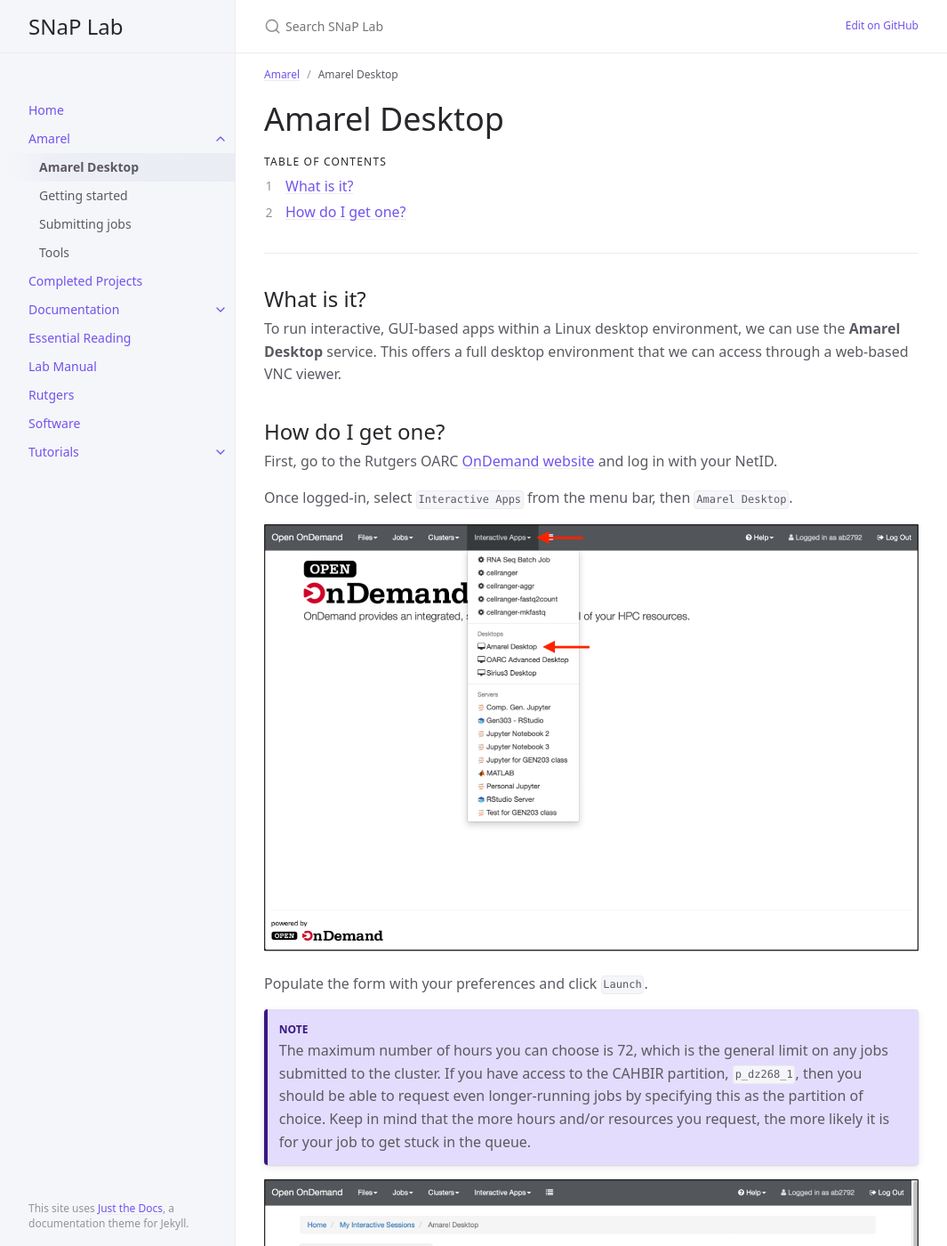
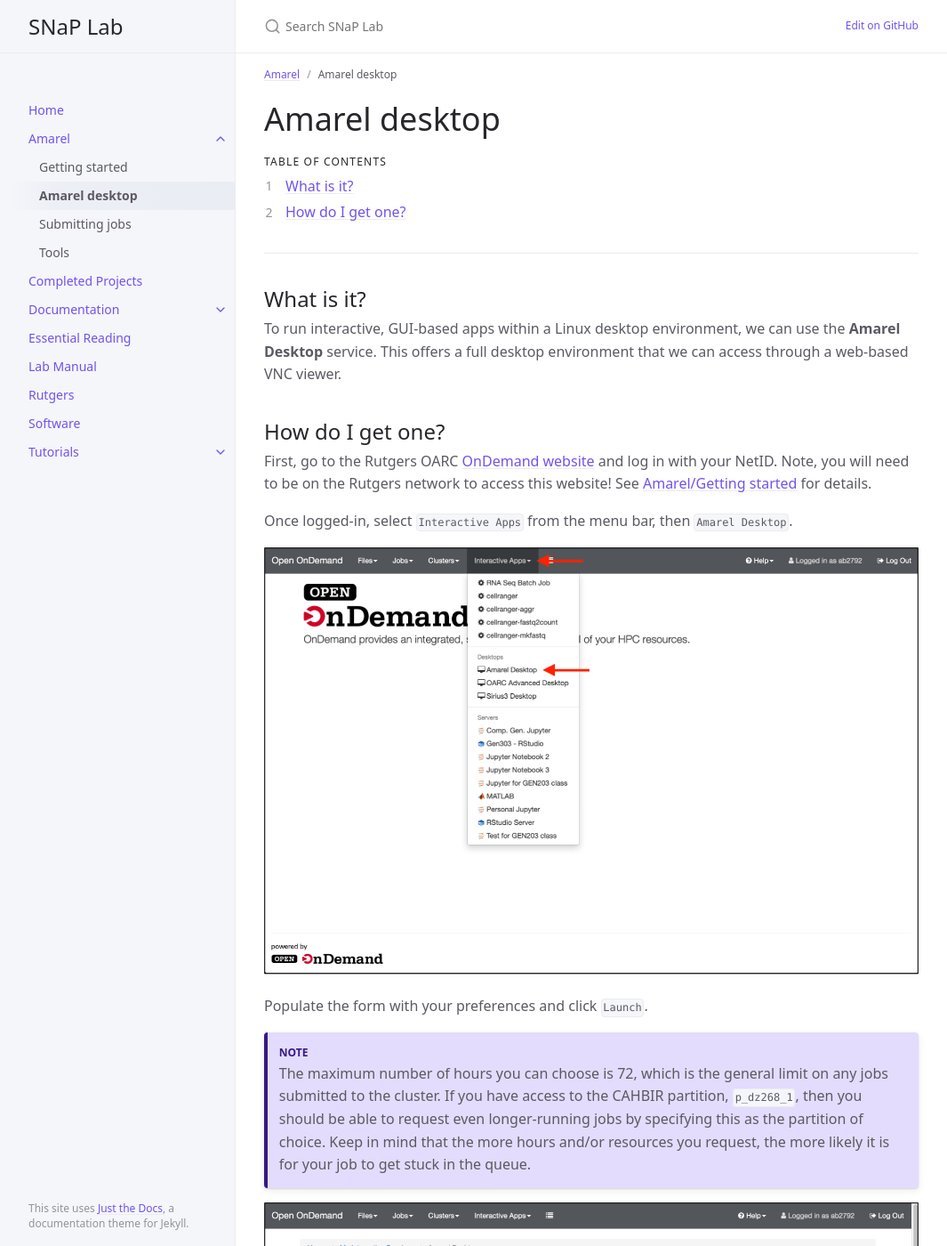
Before and after one commit to LindenParkesLab/snaplab.github.io, a Jekyll site: the page built from docs/amarel/amarel_desktop.md, in a window 1280 px wide and 1400 px high. Shown: the whole window at 89% size, without its empty margins (107-1172 px from the left). Built offline with Jekyll 4.4.1, drawn with Linux system fonts in a browser that asks for light colours; cached includes are drawn as plain includes.

Commit message:
minor revisions

```diff
--- a/docs/amarel/amarel_desktop.md
+++ b/docs/amarel/amarel_desktop.md
@@ -1,11 +1,11 @@
 ---
 layout: default
-title: Amarel Desktop
+title: Amarel desktop
 parent: Amarel
 has_toc: true
 ---
 
-# Amarel Desktop
+# Amarel desktop
 {: .no_toc }
 
 ## Table of contents
@@ -20,10 +20,9 @@ has_toc: true
 
 To run interactive, GUI-based apps within a Linux desktop environment, we can use the **Amarel Desktop** service. This offers a full desktop environment that we can access through a web-based VNC viewer.
 
-
 ## How do I get one?
 
-First, go to the Rutgers OARC [OnDemand website](https://ondemand.hpc.rutgers.edu) and log in with your NetID.
+First, go to the Rutgers OARC [OnDemand website](https://ondemand.hpc.rutgers.edu) and log in with your NetID. Note, you will need to be on the Rutgers network to access this website! See [Amarel/Getting started]({{ site.baseurl }}/docs/amarel/getting_started) for details.
 
 Once logged-in, select `Interactive Apps` from the menu bar, then `Amarel Desktop`.
 
```
Also changed, not shown: docs/amarel/getting_started.md (+1 -0 lines).
